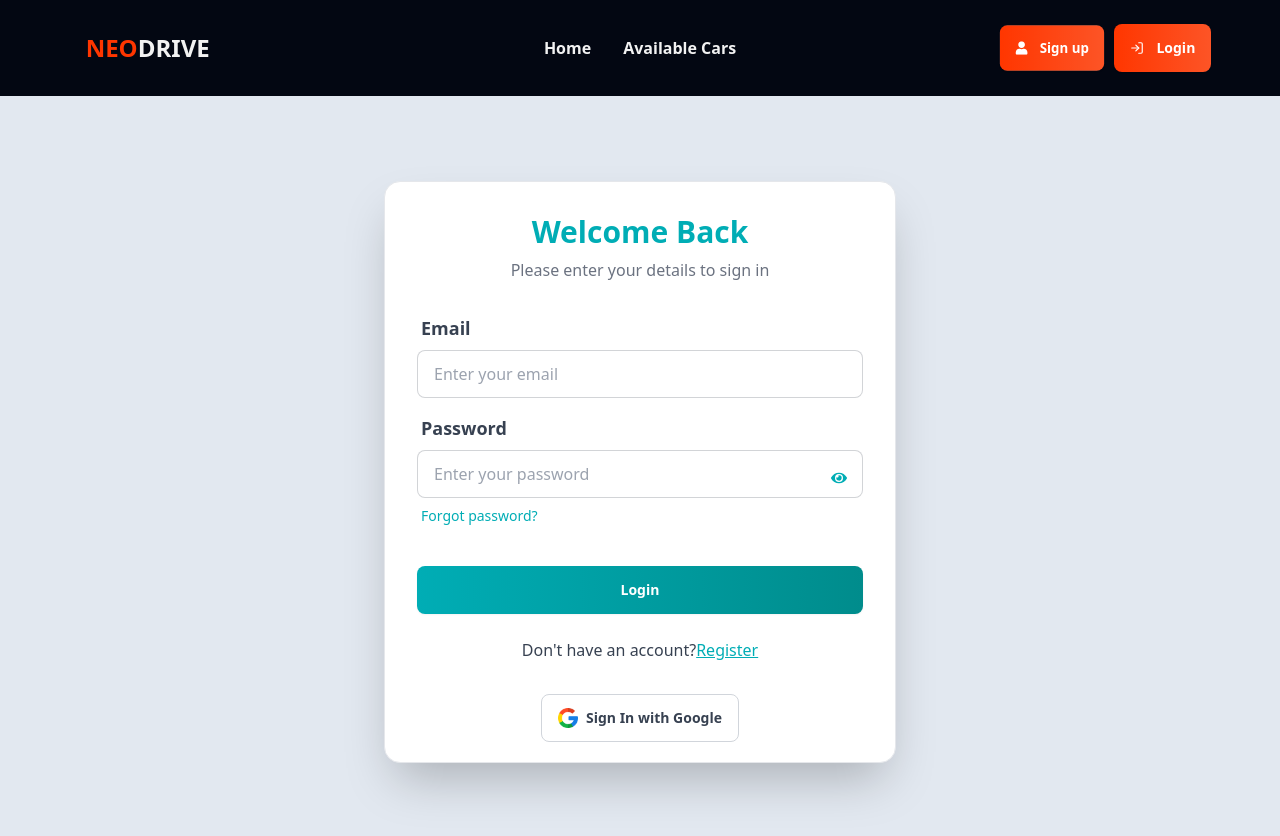
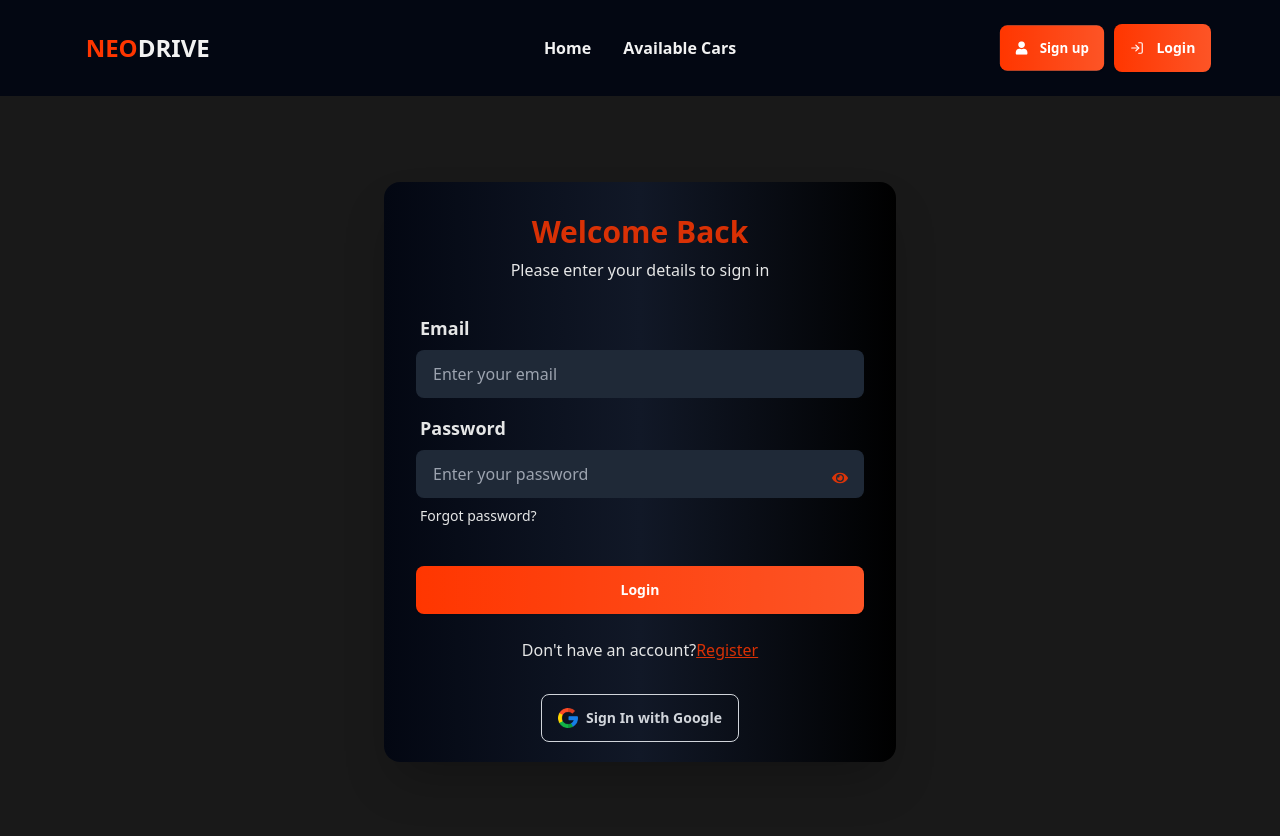
Before and after one commit to IftekarRahmanRuhit/NeoDrive-client-side, a React (Vite) app: page /login in a window 1280 px wide. Shown: the top 836 px of the page. Built offline with nearby package versions, Linux system fonts and the light colour scheme; no server answers.

Commit message:
added design for login page

```diff
--- a/src/Pages/Authentication/Login.jsx
+++ b/src/Pages/Authentication/Login.jsx
@@ -57,22 +57,22 @@ const Login = () => {
   };
 
   return (
-    <div className="hero min-h-screen bg-slate-200 relative max-w-screen-2xl mx-auto">
+    <div className="hero min-h-screen bg-[#191919] relative max-w-screen-2xl mx-auto">
 
       <div className="hero-content flex-col lg:flex-row-reverse w-full z-10 relative">
-        <div className="card mt-4 bg-white dark:bg-gray-800 w-full max-w-lg shrink-0 shadow-2xl border mb-16 dark:border-gray-700">
+        <div className="card mt-4 bg-gradient-to-r from-gray-950 via-gray-900 to-black w-full max-w-lg shrink-0 shadow-2xl  mb-16 ">
           <form onSubmit={handleLogin} className="card-body">
 
-            <h1 className="text-3xl font-bold text-center text-[#00ADB5] dark:text-[#00ADB5]">
+            <h1 className="text-3xl font-bold text-center text-[#ff3700d7] ">
               Welcome Back
             </h1>
-            <p className="text-center text-gray-500 font-medium dark:text-gray-300">
+            <p className="text-center text-base-300 font-medium ">
               Please enter your details to sign in
             </p>
 
             <div className="form-control mt-4">
               <label className="label">
-                <span className="label-text text-lg font-semibold text-gray-700 dark:text-gray-200">
+                <span className="label-text text-lg font-semibold text-base-300  ">
                   Email
                 </span>
               </label>
@@ -81,14 +81,14 @@ const Login = () => {
                 name="email"
                 placeholder="Enter your email"
                 ref={emailRef}
-                className="input input-bordered focus:outline-none focus:ring-2 focus:ring-[#00ADB5] dark:bg-gray-700 dark:text-white dark:border-gray-600"
+                className="input input-bordered focus:outline-none focus:ring-2 focus:ring-gray-700 bg-gray-800 text-white"
                 required
               />
             </div>
 
             <div className="form-control relative">
               <label className="label">
-                <span className="label-text text-lg font-semibold text-gray-700 dark:text-gray-200">
+                <span className="label-text text-lg font-semibold text-base-300 ">
                   Password
                 </span>
               </label>
@@ -96,20 +96,20 @@ const Login = () => {
                 type={showPassword ? "text" : "password"}
                 name="password"
                 placeholder="Enter your password"
-                className="input input-bordered focus:outline-none focus:ring-2 focus:ring-[#00ADB5] dark:bg-gray-700 dark:text-white dark:border-gray-600"
+                className="input input-bordered focus:outline-none focus:ring-2 focus:ring-gray-700 bg-gray-800 text-white"
                 required
               />
               <button
                 type="button"
                 onClick={() => setShowPassword(!showPassword)}
-                className="absolute right-4 bottom-12 text-[#00ADB5]"
+                className="absolute right-4 bottom-12 text-[#ff3700d7]"
               >
                 {showPassword ? <FaEyeSlash /> : <FaEye />}
               </button>
               <label className="label">
                 <a
                   onClick={handleForgetPassword}
-                  className="label-text-alt link link-hover text-[#00ADB5] text-sm font-medium dark:text-[#00ADB5] dark:hover:text-[#00ADB5]"
+                  className="label-text-alt link link-hover text-base-300 text-sm font-medium "
                 >
                   Forgot password?
                 </a>
@@ -118,16 +118,16 @@ const Login = () => {
 
             <div className="form-control mt-6">
               <button
-                className="btn border-none bg-gradient-to-r from-[#00ADB5] to-[#008C8C] text-white hover:bg-gradient-to-l hover:bg-[#008C8C] transition-all duration-300 font-semibold dark:bg-gradient-to-r dark:from-[#00ADB5] dark:to-[#008C8C] dark:hover:bg-gradient-to-l dark:hover:bg-[#008C8C]"
+                className="btn border-none bg-gradient-to-r from-[#FF3600] to-[#ff3700d7] text-white hover:bg-gradient-to-l  transition-all duration-300 font-semibold  "
                 disabled={loading}
               >
                 {loading ? "Loading..." : "Login"}
               </button>
             </div>
 
-            <p className="text-center mt-4 font-medium text-gray-700 dark:text-gray-300">
+            <p className="text-center mt-4 font-medium text-base-300">
               Don't have an account?
-              <Link to="/register" className="text-[#00ADB5] underline dark:text-[#00ADB5]">
+              <Link to="/register" className="text-[#ff3700d7] underline dark:text-[#00ADB5]">
                 Register
               </Link>
             </p>
@@ -136,7 +136,7 @@ const Login = () => {
           <div className="mb-5 text-center">
             <button
               onClick={handleGoogleSignIn}
-              className="btn btn-ghost text-gray-700 dark:text-gray-300 dark:hover:text-white hover:text-[#00ADB5] border-gray-300 dark:border-gray-600"
+              className="btn btn-ghost text-gray-300 border-gray-300 hover:border-gray-600"
               disabled={loading}
             >
               <div className="flex justify-center items-center space-x-2">
```
